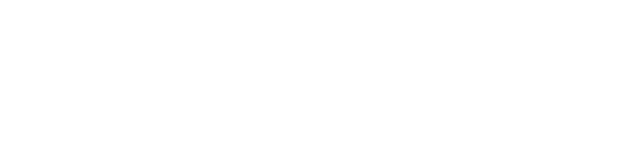
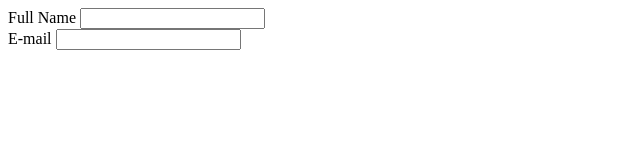
Before and after one commit to 2016-codeLearn/forms, a plain HTML site: page index.html in a window 1280 px wide. Shown: the whole page, without its empty margins (0-640 px from the left). Drawn offline with Linux system fonts and the light colour scheme.

Commit message:
start the form

```diff
--- a/index.html
+++ b/index.html
@@ -7,7 +7,36 @@
 		160 characters">
 		<link rel="stylesheet" href="css/styles.css">
 	</head>
+
 	<body>
+
+	<form action="register.php" method="get">
+		<div>
+			<label for="full-name">Full Name</label>
+			<input type="text" id="full-name">
+			</div>
+
+			<div>
+				<label for="email">E-mail</label>
+				<input type="email" id="email">
+			</div>
+
+
+
+	</form>
+
+
+
+
+
+
+
+
+
+
+
+
+
 
 	</body>
 </html>
```
